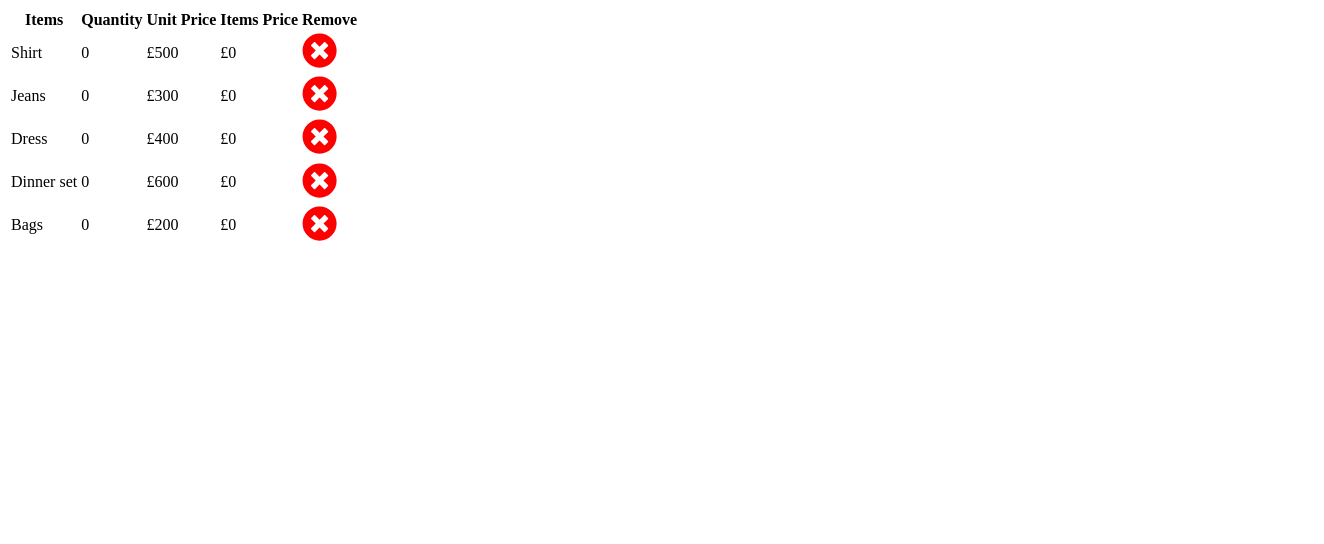
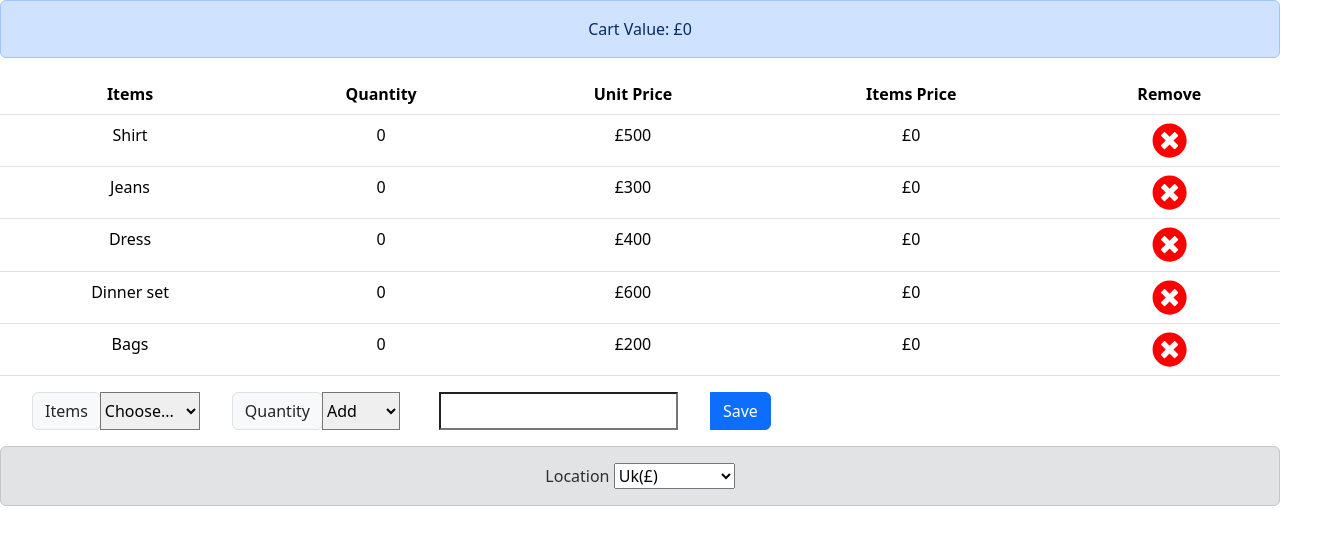
Before and after one commit to Marvin-Deng/Budgeting-Allocation-App, a React (Vite) app: page / in a window 1280 px wide. Shown: the top 544 px of the page, 1324 px wide, since content can reach past the window. Built offline with nearby package versions, Linux system fonts and the light colour scheme.

Commit message:
Added item selecter to increase ot reduce item quantity
Added selector to change currency

```diff
--- a/package.json
+++ b/package.json
@@ -10,6 +10,7 @@
     "preview": "vite preview"
   },
   "dependencies": {
+    "bootstrap": "^5.3.2",
     "react": "^18.2.0",
     "react-dom": "^18.2.0",
     "react-icons": "^4.12.0"
--- a/src/App.css
+++ b/src/App.css
@@ -0,0 +1,41 @@
+.App {
+  text-align: center;
+}
+
+.App-logo {
+  height: 40vmin;
+  pointer-events: none;
+}
+
+@media (prefers-reduced-motion: no-preference) {
+  .App-logo {
+    animation: App-logo-spin infinite 20s linear;
+  }
+}
+
+.App-header {
+  background-color: #282c34;
+  min-height: 100vh;
+  display: flex;
+  flex-direction: column;
+  align-items: center;
+  justify-content: center;
+  font-size: calc(10px + 2vmin);
+  color: black;
+}
+
+.App-link {
+  color: #61dafb;
+}
+.btn-success {
+    --bs-btn-bg: #badbcc!important;
+}
+
+@keyframes App-logo-spin {
+  from {
+    transform: rotate(0deg);
+  }
+  to {
+    transform: rotate(360deg);
+  }
+}
--- a/src/App.jsx
+++ b/src/App.jsx
@@ -1,12 +1,21 @@
-import ExpenseList from '@/components/ExpenseList'
-import './App.css'
+import React from 'react';
+import 'bootstrap/dist/css/bootstrap.min.css';
+import { AppProvider } from './context/AppContext';
+import CartValue from './components/CartValue';
+import ExpenseList from './components/ExpenseList';
+import ItemSelected from './components/ItemSelected';
+import Location from './components/Location';
+import '@/App.css'
 
 function App() {
   return (
-    <>
-     <ExpenseList />
-    </>
-  )
+    <div className="App">
+      <CartValue />
+      <ExpenseList />
+      <ItemSelected />
+      <Location />
+    </div>
+  );
 }
 
-export default App
+export default App;
--- /dev/null
+++ b/src/components/ItemSelected.jsx
@@ -0,0 +1,107 @@
+import React, { useContext, useState } from "react";
+import { AppContext } from "@/context/AppContext";
+
+const ItemSelected = (props) => {
+  const { dispatch } = useContext(AppContext);
+
+  const [name, setName] = useState("");
+  const [quantity, setQuantity] = useState("");
+  const [action, setAction] = useState("");
+
+  const submitEvent = () => {
+    const item = {
+      name: name,
+      quantity: parseInt(quantity),
+    };
+
+    if (action === "Reduce") {
+      dispatch({
+        type: "RED_QUANTITY",
+        payload: item,
+      });
+    } else {
+      dispatch({
+        type: "ADD_QUANTITY",
+        payload: item,
+      });
+    }
+  };
+
+  return (
+    <div>
+      <div className="row">
+        <div className="input-group mb-3" style={{ marginLeft: "2rem" }}>
+          <div className="input-group-prepend">
+            <label className="input-group-text" htmlFor="inputGroupSelect01">
+              Items
+            </label>
+          </div>
+          <select
+            className="custom-select"
+            id="inputGroupSelect01"
+            onChange={(event) => setName(event.target.value)}
+          >
+            <option defaultValue>Choose...</option>
+            <option value="Shirt" name="Shirt">
+              {" "}
+              Shirt
+            </option>
+            <option value="Dress" name="Dress">
+              Dress
+            </option>
+            <option value="Jeans" name="Jeans">
+              Jeans
+            </option>
+            <option value="Dinner set" name="Dinner set">
+              Dinner set
+            </option>
+            <option value="Bags" name="Bags">
+              Bags
+            </option>
+          </select>
+
+          <div className="input-group-prepend" style={{ marginLeft: "2rem" }}>
+            <label className="input-group-text" htmlFor="inputGroupSelect02">
+              Quantity
+            </label>
+          </div>
+          <select
+            className="custom-select"
+            id="inputGroupSelect02"
+            onChange={(event) => setAction(event.target.value)}
+          >
+            <option defaultValue value="Add" name="Add">
+              Add
+            </option>
+            <option value="Reduce" name="Reduce">
+              Reduce
+            </option>
+          </select>
+          <span
+            className="eco"
+            style={{ marginLeft: "2rem", marginRight: "8px" }}
+          ></span>
+
+          <input
+            required="required"
+            type="number"
+            id="cost"
+            value={quantity}
+            style={{ size: 10 }}
+            onChange={(event) => setQuantity(event.target.value)}
+          ></input>
+
+          <button
+            className="btn btn-primary"
+            onClick={submitEvent}
+            style={{ marginLeft: "2rem" }}
+          >
+            Save
+          </button>
+        </div>
+      </div>
+    </div>
+  );
+};
+
+export default ItemSelected;
--- /dev/null
+++ b/src/components/Location.jsx
@@ -0,0 +1,34 @@
+import React, { useContext } from "react";
+import { AppContext } from "@/context/AppContext";
+
+const Location = () => {
+  const { dispatch } = useContext(AppContext);
+
+  const changeLocation = (val) => {
+    dispatch({
+      type: "CHG_LOCATION",
+      payload: val,
+    });
+  };
+
+  return (
+    <div className="alert alert-secondary">
+      {" "}
+      Location{" "}
+      {
+        <select
+          name="Location"
+          id="Location"
+          onChange={(event) => changeLocation(event.target.value)}
+        >
+          <option value="£">Uk(£)</option>
+          <option value="₹">India(₹)</option>
+          <option value="€">Europe(€)</option>
+          <option value="CAD">Canada(CAD)</option>
+        </select>
+      }
+    </div>
+  );
+};
+
+export default Location;
```
Also changed, not shown: 1 other file (tests, documents, lock files or other folders).
